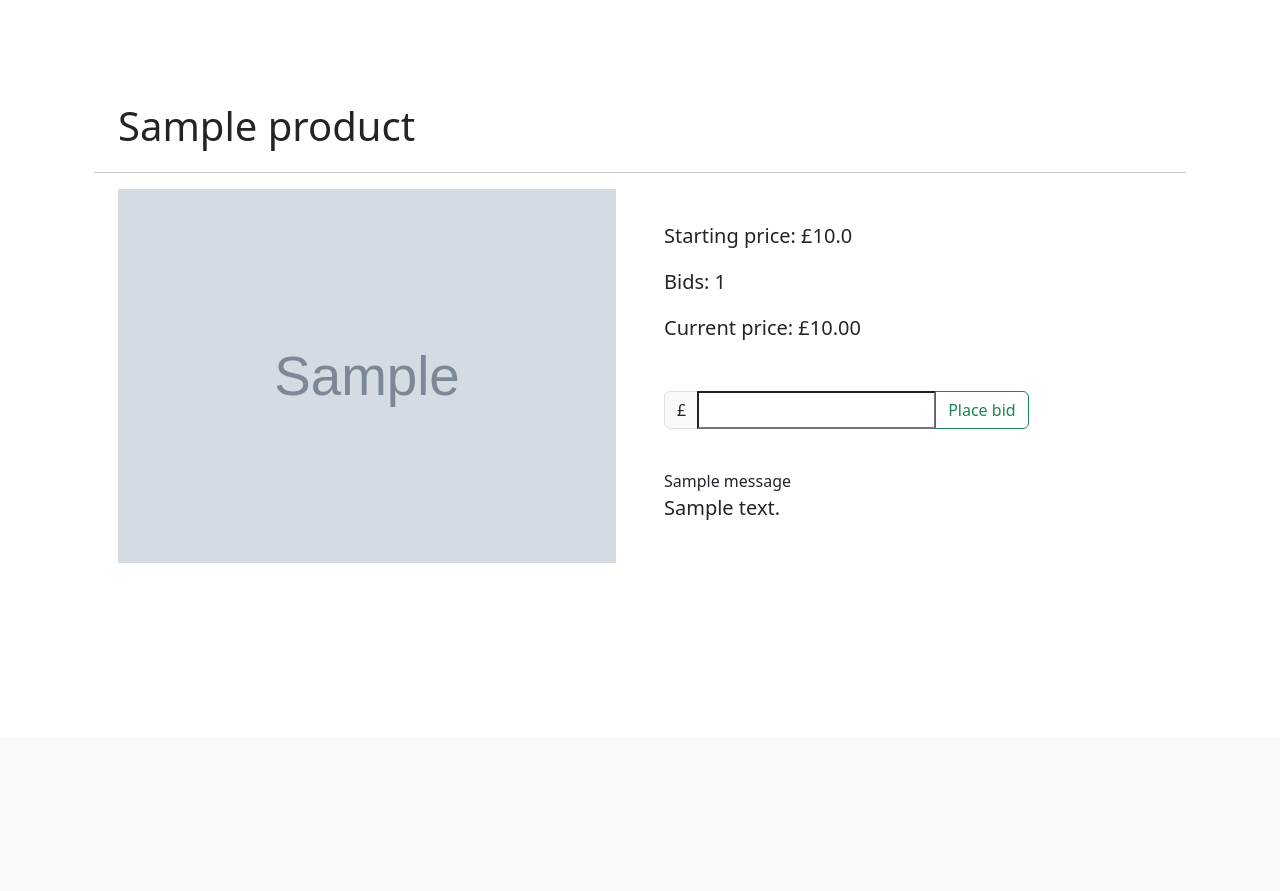
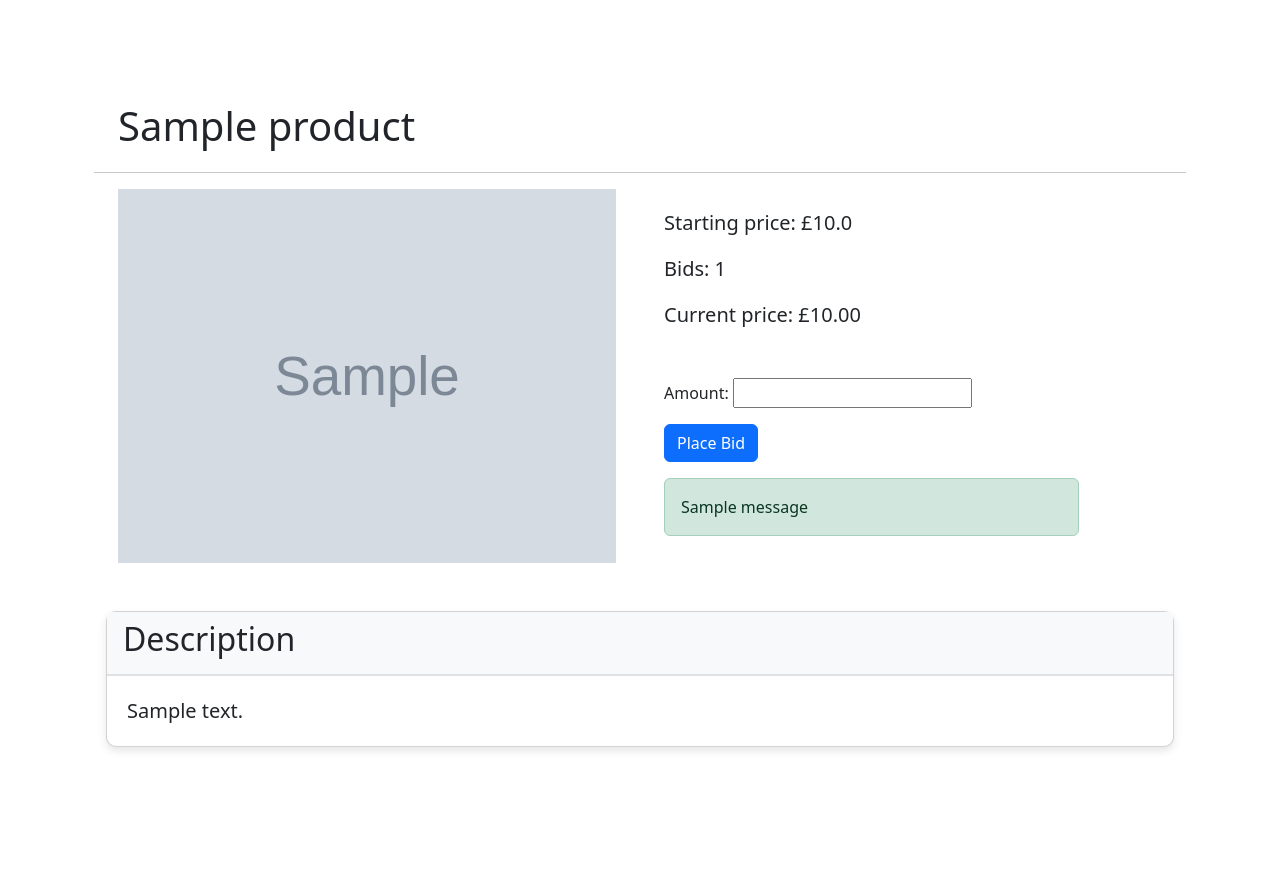
Before and after one commit to diegorbb/bid4it, a Django app: page /product/1 in a window 1280 px wide. Shown: the part 62-953 px from the top of the page. Before the commit the page ends 625 px from the top, so only its background shows below. Run offline with Django 5.2, Linux system fonts and the light colour scheme; a user stored in the database is signed in; tables that the repository leaves empty hold one stand-in row (values such as "Sample post"); grey boxes marked "Sample" are stand-in pictures; one stand-in notice (Sample message) is shown.

Commit message:
commit 5

```diff
--- a/app/forms.py
+++ b/app/forms.py
@@ -26,3 +26,9 @@
     class Meta:
         model = Bid
         fields = ['amount']
+
+
+class ListingForm(ModelForm):
+    class Meta:
+        model = Product
+        fields = ['title', 'description', 'archived', 'image']
--- a/app/templates/app/product_list.html
+++ b/app/templates/app/product_list.html
@@ -2,7 +2,7 @@
 
 
 {% for product in product_has_bids %}
-<div class="col mb-5">
+<div id="product-list" class="col mb-5">
     <div class="card h-100">
         <img class="card-img-top fixed-size-img" src="{{ product.product.image.url }}" alt="..." />
         <div class="card-body p-4">
--- a/app/templates/product/list_product.html
+++ b/app/templates/product/list_product.html
@@ -17,4 +17,5 @@
     </div>
 <section>
 
+
 {% endblock content %}
--- a/app/templates/product/product.html
+++ b/app/templates/product/product.html
@@ -22,28 +22,37 @@
                         <p>Starting price: £{{ product.starting_price }}</p>
                         <p>Bids: {{ bids_count }}</p>
                         {% if highest_bid %}
-                        <p>Current price: £{{ highest_bid.amount }}</p>
+                        <p>Current price: £{{ highest_bid }}</p>
                         {% else %}
                         <p>No bids yet</p>
                         {% endif %}
                     </div>
                     <div class="d-flex">
-                        <form method="post" class="input-group mb-3">
-                            <span class="input-group-text">£</span>
-                            <label for="bid_amount"></label>
-                            <input type="number" name="bid_amount" step="" min="" class="form-control-primary">
-                            <button type="submit" class="btn btn-outline-success">Place bid</button>
+                        <form method="post">
+                            {% csrf_token %}
+                            {{ form.as_p }}
+                            <button type="submit" class="btn btn-primary">Place Bid</button>
                         </form>
                     </div>
                     {% if messages %}
-                    <div class="messages">
+                    <div class="messages mt-3">
                         {% for message in messages %}
-                        <br>
-                        <label class="alert-danger">{{ message }}</label>
+                        <div class="alert {% if message.tags == 'success' %}alert-success{% else %}alert-danger{% endif %}" role="alert">
+                            {{ message }}
+                        </div>
                         {% endfor %}
                     </div>
                     {% endif %}
-                    <p class="lead">{{ product.description }}</p>
+                </div>
+            </div>
+            <div class="container py-5">
+                <div class="card">
+                    <div class="card-header">
+                        <h2>Description</h2>
+                    </div>
+                    <div class="card-body">
+                        <p class="card-text lead">{{ product.description }}</p>
+                    </div>
                 </div>
             </div>
         </div>
--- a/app/templates/user/user_bids.html
+++ b/app/templates/user/user_bids.html
@@ -16,7 +16,7 @@
             <tr>
             <td>{{ bid.item.title }}</td>
             <td>£{{ bid.amount }}</td>
-            <td>06/10/2025</td>
+            <td>{{ bid.created }}</td>
             </tr>
         </tbody>
         {% endfor %}
--- a/app/templates/user/user_listings.html
+++ b/app/templates/user/user_listings.html
@@ -17,7 +17,7 @@
             <td>{{ listing.title }}</td>
             <td>06/10/2025</td>
             <td>
-                <a href="#" class="text-decoration-none"><i class="bi bi-pencil-fill"></i></a>
+                <a href="{% url 'edit-listing' listing.pk %}" class="text-decoration-none"><i class="bi bi-pencil-fill"></i></a>
                 <a href="{% url 'archive-listing' listing.pk %}" class="text-decoration-none ms-3"><i class="bi bi-archive"></i></a>
             </td>
             </tr>
--- a/app/urls.py
+++ b/app/urls.py
@@ -17,4 +17,5 @@
     path('user/<int:pk>/my-bids/', views.user_bids, name='user-bids'),
     path('user/<int:pk>/my-listings', views.user_listings, name='user-listings'),
     path('my-listings/listing/<int:pk>/archive/', views.archive_listing, name='archive-listing'),
+    path('my-listings/listing/<int:pk>/edit/', views.edit_listing, name='edit-listing'),
 ]
--- a/app/views.py
+++ b/app/views.py
@@ -3,6 +3,7 @@
 # from django.contrib.auth.models import User
 from django.contrib import messages
 from django.contrib.auth import authenticate, login, logout
+from decimal import Decimal
 from .models import *
 from .forms import *
 
@@ -27,22 +28,56 @@
     return render(request, 'app/home.html', context)
 
 
+# def product_page(request, pk):
+#     product = get_object_or_404(Product, id=pk)
+
+
+#     bids_count = product.bids.count()
+#     highest_bid = product.bids.aggregate(Max('amount'))['amount__max']
+
+#     highest_bid_obj = None
+#     if highest_bid is not None:
+#         highest_bid_obj = product.bids.filter(amount=highest_bid).first()
+
+#     context = {
+#         'product': product,
+#         'highest_bid': highest_bid_obj,
+#         'bids_count': bids_count,
+#     }
+
+#     return render(request, 'product/product.html', context)
+
 def product_page(request, pk):
     product = get_object_or_404(Product, id=pk)
+    bids = product.bids.all().order_by('-amount')
+    bids_count = product.bids.count()
+    highest_bid = bids.first().amount if bids.exists() else None
+    starting_price = product.starting_price
 
-    bids_count = product.bids.count()
-    highest_bid = product.bids.aggregate(Max('amount'))['amount__max']
+    if request.method == 'POST':
+        form = BidForm(request.POST)
+        if form.is_valid():
+            bid = form.cleaned_data['amount']
+            min_bid = starting_price if highest_bid is None else highest_bid + Decimal('2.00')
 
-    highest_bid_obj = None
-    if highest_bid is not None:
-        highest_bid_obj = product.bids.filter(amount=highest_bid).first()
+            if bid < min_bid:
+                messages.error(request, f'Your bid must be at least £{min_bid}.')
+            else:
+                new_bid = Bid(user=request.user, item=product, amount=bid)
+                new_bid.save()
+                messages.success(request, 'Your bid has been placed successfully!')
+                return redirect('product-page', pk=pk)
+    else:
+        form = BidForm()
 
     context = {
         'product': product,
-        'highest_bid': highest_bid_obj,
+        'bids': bids,
         'bids_count': bids_count,
+        'highest_bid': highest_bid,
+        'starting_price': starting_price,
+        'form': form,
     }
-
     return render(request, 'product/product.html', context)
 
 
@@ -142,3 +177,19 @@
         form = ArchiveListingForm()
 
     return render(request, 'user/archive_listing.html', {'form': form, 'listing': listing})
+
+
+def edit_listing(request, pk):
+
+    listing = Product.objects.get(id=pk)
+    form = ListingForm(instance=listing)
+
+    if request.method == 'POST':
+        form = ListingForm(request.POST, instance=listing)
+        if form.is_valid():
+            form.save()
+            return redirect('user-listings', pk=request.user.pk)
+
+    context = {'form': form}
+
+    return render(request, 'user/edit_listing.html', context)
--- a/static/styles/style.css
+++ b/static/styles/style.css
@@ -39,3 +39,23 @@
   background-color: #218838;
   border-color: #1e7e34;
 }
+
+html {
+  scroll-behavior: smooth;
+}
+
+.card {
+  box-shadow: 0 4px 8px rgba(0, 0, 0, 0.1);
+  border-radius: 10px;
+}
+
+.card-header {
+  background-color: #f8f9fa;
+  border-bottom: 2px solid #dee2e6;
+  border-top-left-radius: 10px;
+  border-top-right-radius: 10px;
+}
+
+.card-body {
+  padding: 20px;
+}
--- a/templates/header.html
+++ b/templates/header.html
@@ -3,7 +3,7 @@
         <div class="container px-4 px-lg-5 my-5">
             <h1 class="display-4 fw-bolder">Start bidding and grab a bargain!</h1>
             <p class="lead fw-normal text-dark-50 mb-4">Find amazing deals on a wide range of products</p>
-            <a class="btn btn-primary btn-lg" href="#products">Browse Products</a>
+            <a class="btn btn-primary btn-lg" href="#product-list">Browse Products</a>
         </div>
     </div>
 </header>
--- a/templates/navbar.html
+++ b/templates/navbar.html
@@ -26,8 +26,8 @@
                         <li><span class="dropdown-item">{{ user.username }}</span></li>
                         <hr>
                         <li><a class="dropdown-item" href="#">Profile</a></li>
-                        <li><a class="dropdown-item" href="{% url 'user-bids' user.id %}">Bids</a></li>
-                        <li><a class="dropdown-item" href="{% url 'user-listings' user.id %}">Listings</a></li>
+                        <li><a class="dropdown-item" href="{% url 'user-bids' user.id %}">My Bids</a></li>
+                        <li><a class="dropdown-item" href="{% url 'user-listings' user.id %}">My Listings</a></li>
                         <li>
                             <form method="POST" action="{% url 'logout' %}" style="display: inline;">
                                 {% csrf_token %}
```
Also changed, not shown: app/templates/user/edit_listing.html (added, +61 -0 lines), static/images/product_images/IMG_1047.jpg (added).
